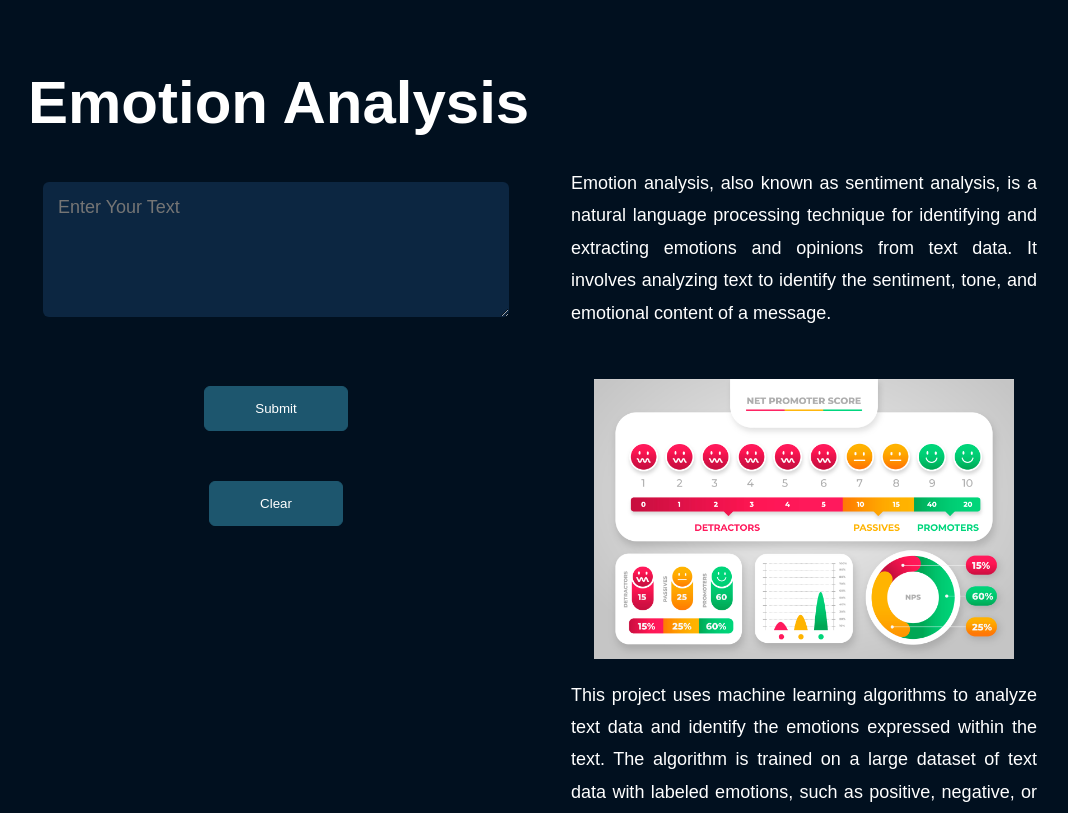
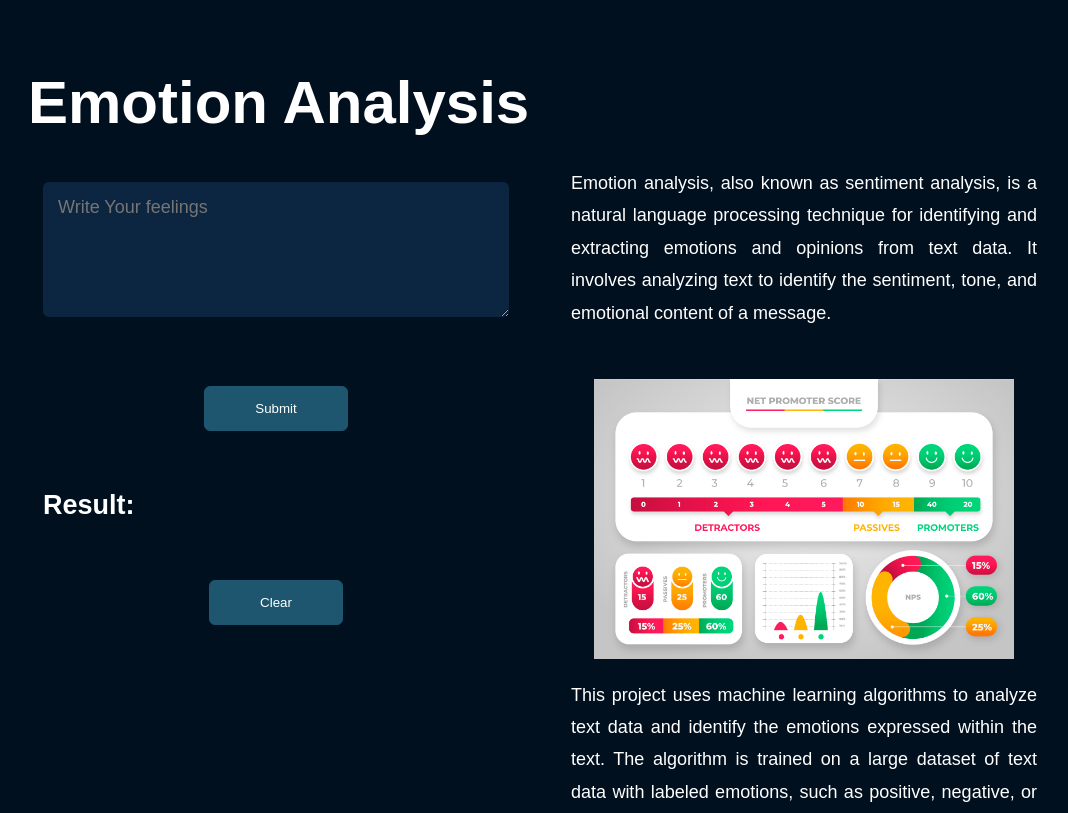
Before and after one commit to WajithAAA/abdul-wajith, a Flask app: page /emotion_analysis in a window 1280 px wide. Shown: the part 167-980 px from the top of the page, without its empty margins (100-1168 px from the left). Run offline with Flask 2, Linux system fonts and the light colour scheme; some libraries are stand-ins or nearby versions.

Commit message:
ui update

```diff
--- a/static/css/style.css
+++ b/static/css/style.css
@@ -619,6 +619,11 @@
     margin-bottom: 50px;
   }
 
+  .result.d-none {
+    font-size: 18px;
+    line-height: 1.8    ;
+    text-align: justify;
+  }
 
   .btn.btn-primary, .btn.btn-secondary{
     display: flex;
@@ -691,11 +696,12 @@
     }
 
     .about-col-1 img {
-        width: 100%;
+        display: none;
+        /* width: 100%;
         border-radius: 15px;
         margin-bottom: 10px;
         margin-top: 100px;
-        align-items: center;
+        align-items: center; */
       }
 
     .header-text h1{
@@ -710,11 +716,11 @@
 
     .header-text p{
         /* font-size: 14px; */
-        /* display: none; */
-        color: #21aba5;
+        display: none;
+        /* color: #21aba5;
         margin-top: 80px;
         align-items: center;
-        width: 100%;
+        width: 100%; */
     }
 
     .header-text .btn.btn2{
@@ -770,6 +776,9 @@
 
     .about-col-2{
         font-size: 14px;
+    }
+    .about-col-2 h1{
+        display: none;
     }
 
     .tab-links{
--- a/static/js/script.js
+++ b/static/js/script.js
@@ -34,63 +34,125 @@
   });
 }
 
-const scriptURL = 'https://script.google.com/macros/s/AKfycbwefRrxf87BQEqFo7lUjkd4mvpDVwYk7aZ4KOvCKNYNpWje69m-lnh2AACcDXdpNUn0jQ/exec'
-const form = document.forms['submit-to-google-sheet']
-const msg = document.getElementById('msg')
+// const scriptURL = 'https://script.google.com/macros/s/AKfycbwefRrxf87BQEqFo7lUjkd4mvpDVwYk7aZ4KOvCKNYNpWje69m-lnh2AACcDXdpNUn0jQ/exec'
+// const form = document.forms['submit-to-google-sheet']
+// const msg = document.getElementById('msg')
 
-form.addEventListener('submit', e => {
-  e.preventDefault()
-  fetch(scriptURL, { method: 'POST', body: new FormData(form)})
-    .then(response => {
-        msg.innerHTML = "Message sent successfully"
+// form.addEventListener('submit', e => {
+//   e.preventDefault()
+//   fetch(scriptURL, { method: 'POST', body: new FormData(form)})
+//     .then(response => {
+//         msg.innerHTML = "Message sent successfully"
 
-    setTimeout(function(){
-        msg.innerHTML = ""
-    }, 5000)
-    form.reset()
-    })
-    .catch(error => console.error('Error!', error.message))
-})
+//     setTimeout(function(){
+//         msg.innerHTML = ""
+//     }, 5000)
+//     form.reset()
+//     })
+//     .catch(error => console.error('Error!', error.message))
+// })
 
 
 
 // emotional
-document.getElementById('inputForm').addEventListener('submit', function(event) {
-    event.preventDefault(); // prevent the form from submitting normally
 
-    // get the input data from the form
-    var inputData = document.getElementById('inputData').value;
+// Get the form and result elements
+// const form = document.getElementById('inputForm');
+// const result = document.getElementById('result');
+// const clearButton = document.getElementById('clearButton');
 
-    // call the API to process the input data
-    fetch('/api/emotional-analysis', {
-      method: 'POST',
-      body: JSON.stringify({inputData: inputData}),
-      headers: {'Content-Type': 'application/json'}
-    })
-    .then(response => response.json())
-    .then(data => {
-      // display the results in the result div
-      document.getElementById('result').innerHTML = data.result;
+// // Add event listener for form submission
+// form.addEventListener('submit', (event) => {
+//   event.preventDefault();
 
-      // show the result and clear button
-      document.getElementById('result').classList.remove('d-none');
-      document.getElementById('clearButton').classList.remove('d-none');
-    })
-    .catch(error => console.error(error));
-  });
+//   // Get the user input data from the form
+//   const userInput = document.getElementById('inputData').value;
 
-  // add event listener to clear button
-  document.getElementById('clearButton').addEventListener('click', function(event) {
-    event.preventDefault(); // prevent the default behavior of the clear button
+//   // Send a POST request to the emotion prediction API
+//   fetch('http://127.0.0.1:3345/emotion_predictions', {
+//     method: 'POST',
+//     headers: {
+//       'Content-Type': 'application/json'
+//     },
+//     body: JSON.stringify({
+//       'input': userInput
+//     })
+//   })
+//   .then(response => response.json())
+//   .then(data => {
+//     // Display the predicted emotion
 
-    // clear the input data and result
-    document.getElementById('inputData').value = '';
-    document.getElementById('result').innerHTML = '';
 
-    // hide the result and clear button
-    document.getElementById('result').classList.add('d-none');
-    document.getElementById('clearButton').classList.add('d-none');
-  });
+//     // Display emotion emojis
+//     const emotionEmojis = {
+//       'angry': '😠',
+//       'fear': '😨',
+//       'joy': '😄',
+//       'love': '❤️',
+//       'sad': '😢',
+//       'surprise': '😮'
+//     };
+//     const emotionEmoji = emotionEmojis[data.emotions];
 
-  // hide the clear button initially
-document.getElementById('clearButton').classList.add('d-none');
+//     result.innerHTML = `<h3>You are feeling ${data.emotions} ${emotionEmoji}</h3>`;
+//     // Display related advice or ideas for the predicted emotion
+//     const emotionAdvice = {
+//       'angry': 'Take a deep breath and count to 10 before reacting.',
+//       'fear': 'Face your fears and challenge negative thoughts.',
+//       'joy': 'Celebrate the moment and share your joy with others.',
+//       'love': 'Express your feelings and show appreciation for loved ones.',
+//       'sad': 'Allow yourself to feel your emotions and seek support from others.',
+//       'surprise': 'Embrace the unexpected and stay open to new experiences.'
+//     };
+//     const advice = emotionAdvice[data.emotions];
+//     result.innerHTML += `<p>${advice}</p>`;
+
+//     // Show the result and clear button
+//     result.classList.remove('d-none');
+//     clearButton.classList.remove('d-none');
+//   })
+//   .catch(error => {
+//     console.error('Error:', error);
+//   });
+// });
+
+// // Add event listener for clear button click
+// clearButton.addEventListener('click', () => {
+//   // Clear the form and result elements
+//   form.reset();
+//   result.innerHTML = '';
+//   result.classList.add('d-none');
+//   clearButton.classList.add('d-none');
+// });
+
+const form = document.getElementById('inputForm');
+const resultDiv = document.getElementById('result');
+const clearButton = document.getElementById('clearButton');
+
+form.addEventListener('submit', function(event) {
+  event.preventDefault();
+  const inputData = document.getElementById('inputData').value;
+  const xhr = new XMLHttpRequest();
+  xhr.onreadystatechange = function() {
+    if (xhr.readyState === XMLHttpRequest.DONE) {
+      if (xhr.status === 200) {
+        const response = JSON.parse(xhr.responseText);
+        resultDiv.innerHTML = 'Emotion: ' + response.emotions;
+        resultDiv.classList.remove('d-none');
+        clearButton.classList.remove('d-none');
+      } else {
+        resultDiv.innerHTML = 'Error: ' + xhr.status;
+        resultDiv.classList.remove('d-none');
+      }
+    }
+  }
+  xhr.open('POST', 'http://127.0.0.1:3345/emotion_predictions', true);
+  xhr.setRequestHeader('Content-type', 'application/json');
+  xhr.send(JSON.stringify({inputData: inputData}));
+});
+
+clearButton.addEventListener('click', function(event) {
+  resultDiv.innerHTML = '';
+  resultDiv.classList.add('d-none');
+  clearButton.classList.add('d-none');
+});
--- a/templates/emotion_analysis.html
+++ b/templates/emotion_analysis.html
@@ -44,19 +44,19 @@
 <div id="portfolio">
     <div class="container">
       <h1 class="sub-title-2">Emotion Analysis</h1>
-
-
       <div class="row">
-
         <div class="col-emotion">
           <form id="inputForm">
             <div class="form-group">
-                <!-- <label for="inputData">Enter your text:</label> -->
-                <textarea class="form-control" id="inputData" name="inputData" placeholder="Enter Your Text" rows="5"></textarea>
+              <textarea class="form-control" id="inputData" name="inputData" placeholder="Write Your feelings" rows="5"></textarea>
             </div>
             <button type="submit" class="btn btn-primary" id="submitButton">Submit</button>
           </form>
-            <div class="result d-none" id="result"></div>
+          <div class="result d-none" id="result">
+            <h2 class="sub-title-3">Result:</h2>
+                    <p class="advice"></p>
+                    <div class="emojis"></div>
+          </div>
           <button type="button" class="btn btn-secondary d-none" id="clearButton">Clear</button>
         </div>
 
@@ -137,6 +137,10 @@
     <!--JS files-->
         <script type="text/javascript" src="{{ url_for('static', filename='js/script.js') }}"></script>
     <script src="https://cdn.jsdelivr.net/npm/swiper/swiper-bundle.min.js"></script>
+    <script>
+
+
+    </script>
 
 </body>
 
```
Also changed, not shown: projects/object_detection/detect_img/toy-car-coin-stack-with-calculator-report.jpg (added), projects/object_detection/upload/toy-car-coin-stack-with-calculator-report.jpg (added). Lines whose indentation alone changed are shown as unchanged.
